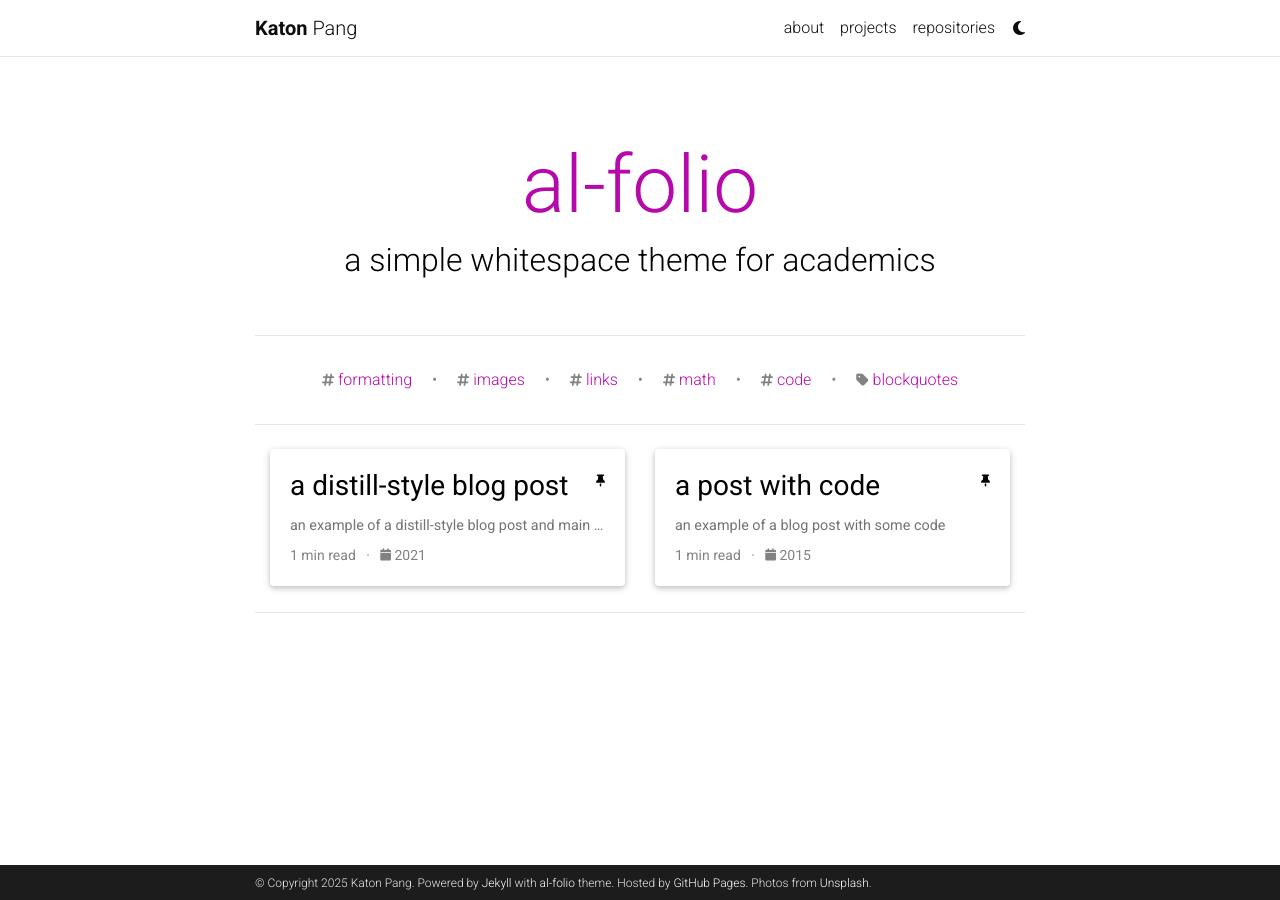
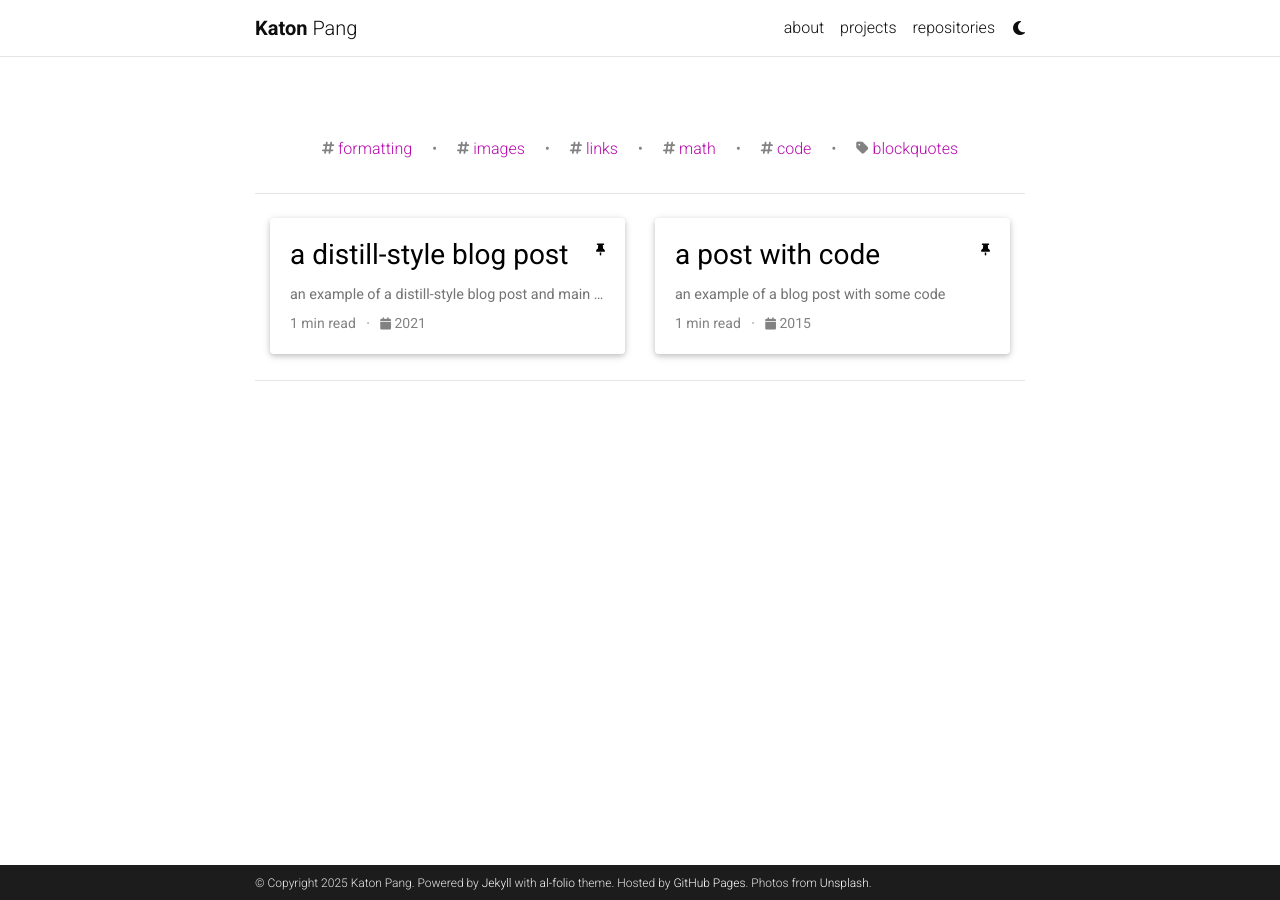
Before and after one commit to katonpang/katonpang.github.io, a Jekyll site: the page built from blog/index.html, in a window 1280 px wide. Built offline with Jekyll 4.4.1, drawn with Linux system fonts in a browser that asks for light colours; comment, search, counter and statistics services are not loaded; a style sheet for code colours, icons or effects is not loaded.

Commit message:
Update _config.yml
remove
blog_name:
blog_description:

```diff
--- a/_config.yml
+++ b/_config.yml
@@ -120,9 +120,9 @@
 # Blog
 # -----------------------------------------------------------------------------
 
-blog_name: al-folio # blog_name will be displayed in your blog page
+blog_name:  # blog_name will be displayed in your blog page
 blog_nav_title:  # your blog must have a title for it to be displayed in the nav bar
-blog_description: a simple whitespace theme for academics
+blog_description:
 permalink: /blog/:year/:title/
 
 # Pagination
```
